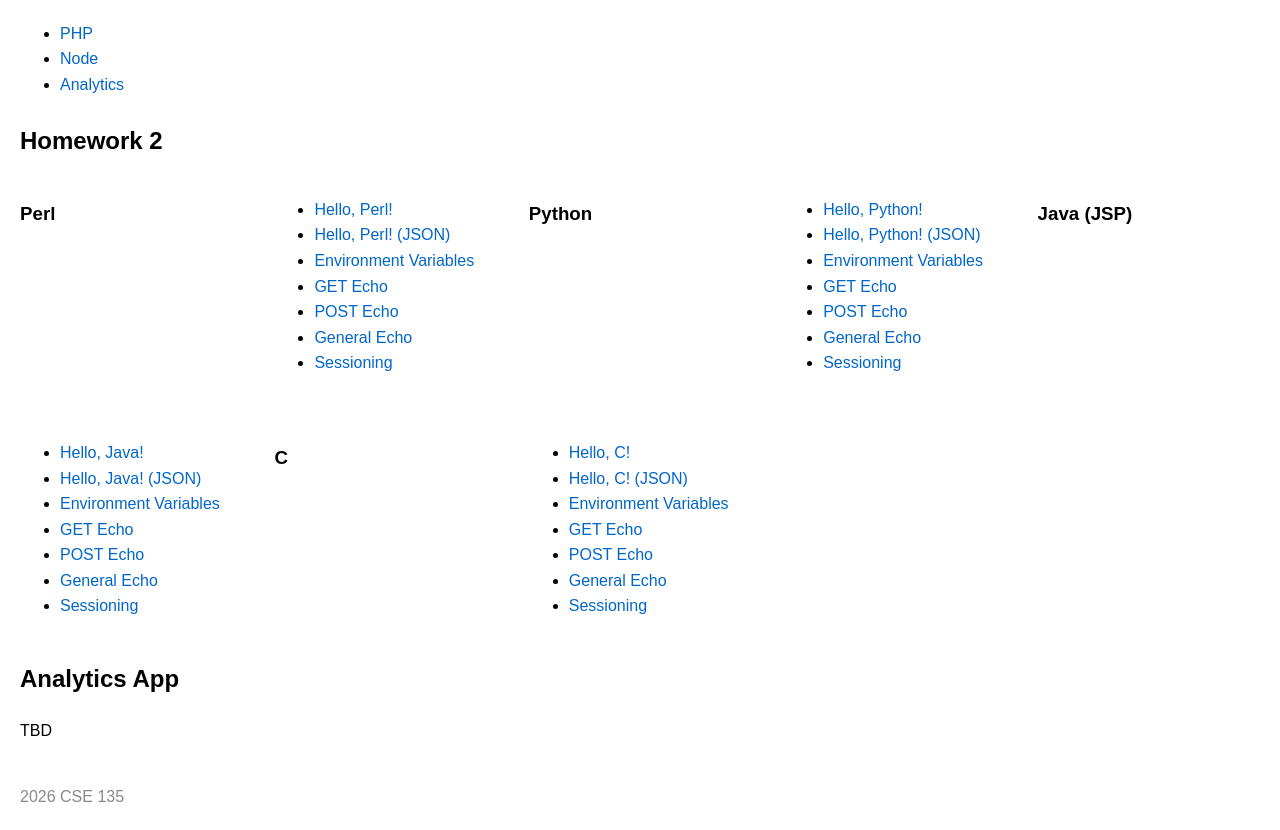
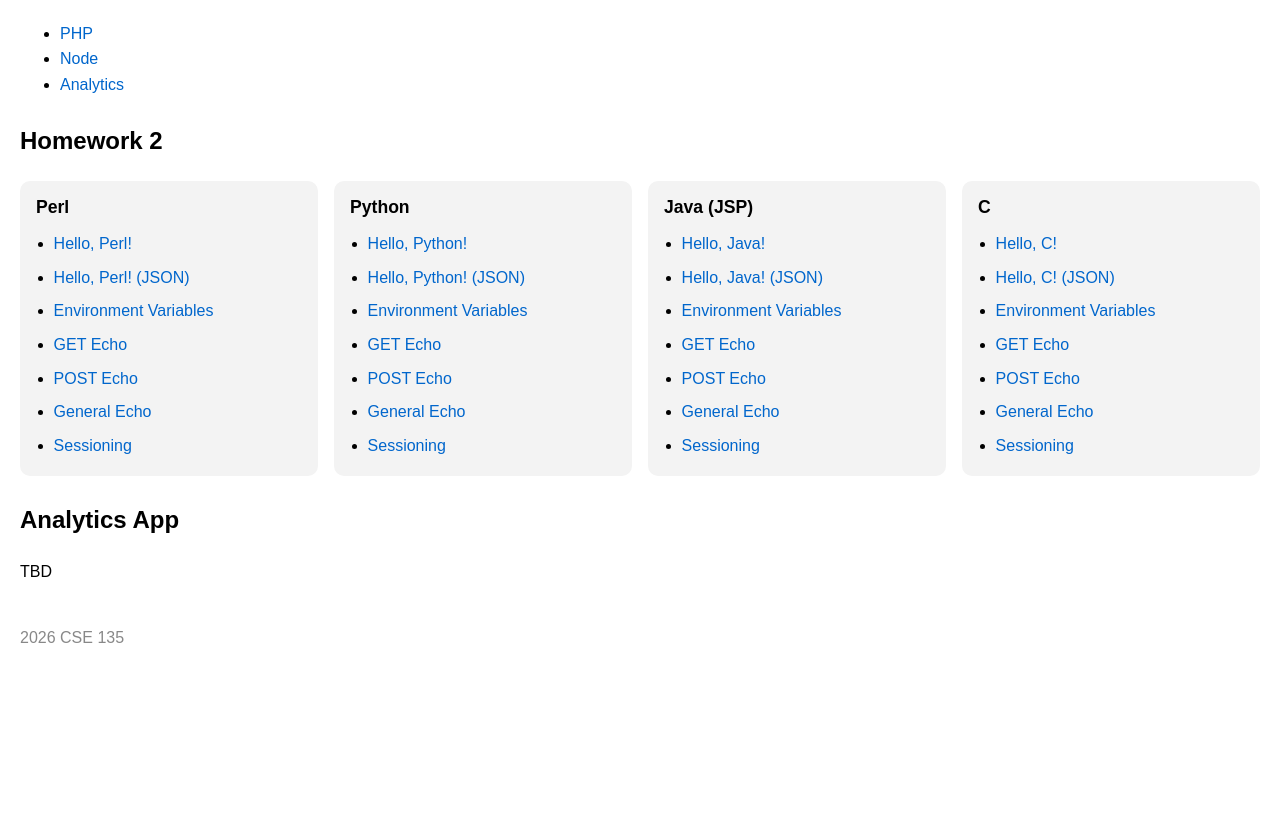
Before and after one commit to ErickG5/cse135hw1en, a PHP site: page / in a window 1280 px wide. Shown: the part 265-1095 px from the top of the page. After the commit the page ends 908 px from the top, so only its background shows below. Run offline with PHP 8.4, Linux system fonts and the light colour scheme.

Commit message:
added sections.

```diff
--- a/index.html
+++ b/index.html
@@ -41,6 +41,7 @@
 <section>
     <h2>Homework 2</h2>
     <div class="hw2-grid">
+    <div class="lang">
     <h3>Perl</h3>
     <ul>
         <li><a href="/cgi-bin/perl-hello-html-world.pl">Hello, Perl!</a></li>
@@ -51,7 +52,9 @@
         <li><a href="/cgi-bin/perl-general-echo.pl">General Echo</a></li>
         <li><a href="/perl-cgiform.html">Sessioning</a></li>
     </ul>
+     </div>
 
+    <div class="lang">
     <h3>Python</h3>
     <ul>
                 <li><a href="/cgi-bin/python/hello-html-python.py">Hello, Python!</a></li>
@@ -62,6 +65,9 @@
                 <li><a href="/cgi-bin/python/python-general-echo.py">General Echo</a></li>
                 <li><a href="/cgi-bin/python/state-python.py">Sessioning</a></li>
     </ul>
+    </div>
+
+    <div class="lang">
     <h3>Java (JSP)</h3>
     <ul>
                 <li><a href="/jsp/jsp-hello-html-world.jsp">Hello, Java!</a></li>
@@ -72,8 +78,9 @@
                 <li><a href="/jsp/jsp-general-echo.jsp">General Echo</a></li>
                 <li><a href="/jsp/jsp-state.jsp">Sessioning</a></li>
     </ul>
+    </div>
 
-
+    <div class="lang">
     <h3>C</h3>
     <ul>
                 <li><a href="/cgi-bin/c/c-hello-html-world">Hello, C!</a></li>
@@ -85,7 +92,7 @@
                 <li><a href="/cgi-bin/c/c-state">Sessioning</a></li>
 
     </ul>
-
+    </div>
 
     </div>
 </section>
--- a/style.css
+++ b/style.css
@@ -61,7 +61,34 @@ a:hover {
 }
 
 .hw2-grid {
-    display: grid;
-    grid-template-columns: repeat(auto-fit, minmax(220px, 1fr));
-    gap: 2rem;
+  display: grid;
+  gap: 1rem;
+
+  grid-template-columns: repeat(auto-fit, minmax(220px, 1fr));
+  align-items: start;
 }
+
+.lang {
+  padding: 0.75rem 1rem;
+  border-radius: 10px;
+  background: #f3f3f3;
+}
+
+.lang h3 {
+  margin: 0 0 0.5rem 0;
+  font-size: 1.1rem;
+}
+
+.lang ul {
+  margin: 0;
+  padding-left: 1.1rem;
+}
+
+.lang li {
+  margin: 0.2rem 0;
+}
+
+.lang a {
+  display: inline-block;
+  padding: 0.15rem 0;
+}
```
